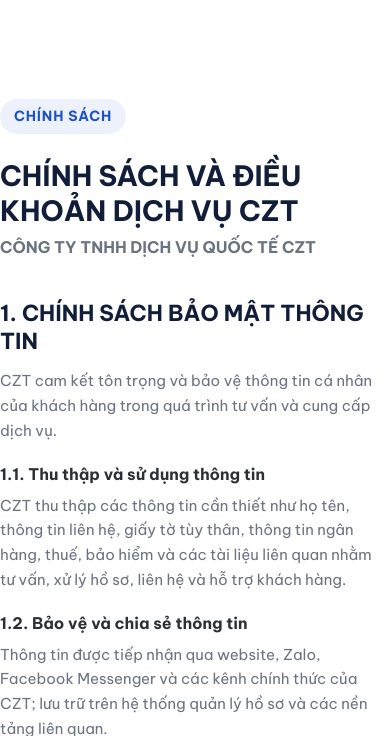
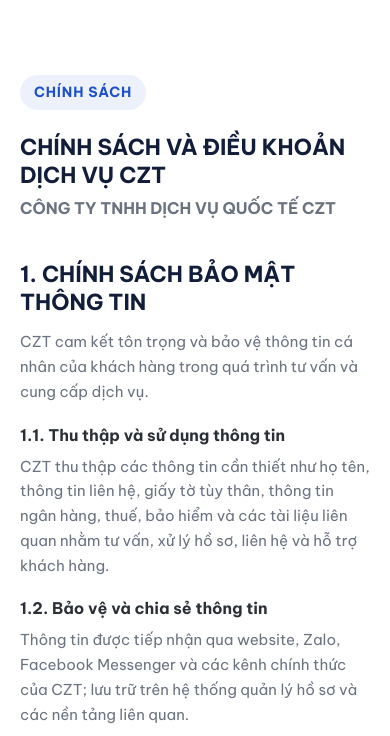
Before and after one commit to nhannoka/czt-hp, a plain HTML site: page policy.html in a window 390 px wide. Shown: the part 72-808 px from the top of the page. Drawn offline with Linux system fonts and the light colour scheme.

Commit message:
fix: thêm padding hai bên cho trang chính sách trên mobile

```diff
--- a/policy.html
+++ b/policy.html
@@ -11,7 +11,12 @@
 <link href="https://fonts.googleapis.com/css2?family=Be+Vietnam+Pro:wght@400;500;600;700;800&family=Comfortaa:wght@500;600;700&family=Noto+Serif+JP:wght@600;700&family=Dancing+Script:wght@600;700&display=swap" rel="stylesheet">
 <link rel="stylesheet" href="css/style.css?v=20261027a">
 <style>
-  .policy-page { padding: 60px 0 90px; max-width: 860px; }
+  .policy-page { padding-top: 60px; padding-bottom: 90px; max-width: 860px; }
+  @media (max-width: 768px) {
+    .policy-page { padding: 36px 20px 60px; }
+    .policy-page h2 { font-size: 22px; overflow-wrap: anywhere; }
+    .policy-block { padding: 28px 0; }
+  }
   .policy-page h2 { margin-bottom: 6px; }
   .policy-page .tag { margin-bottom: 24px; }
   .policy-block { padding: 40px 0; border-top: 1px solid var(--color-border); scroll-margin-top: 110px; }
```
